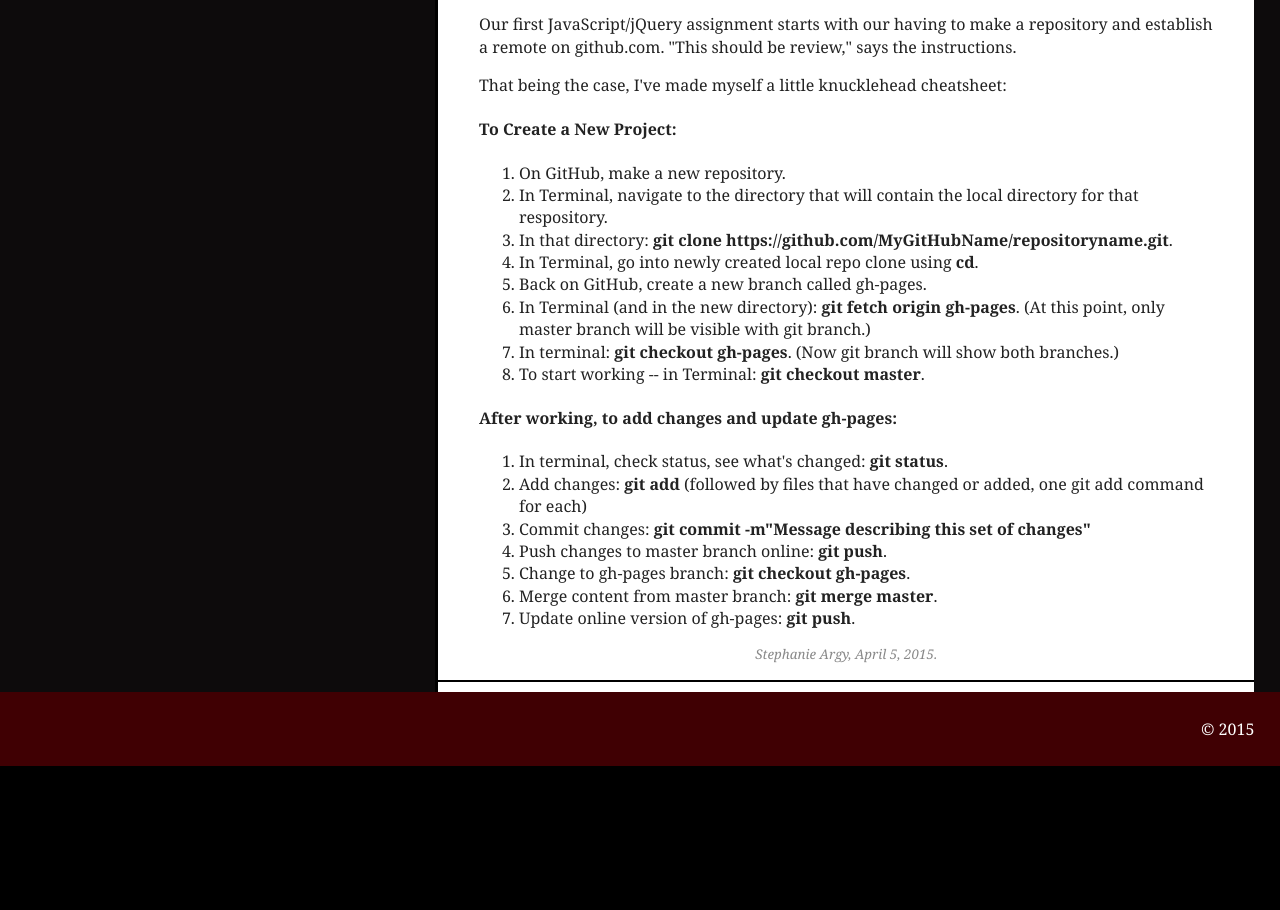
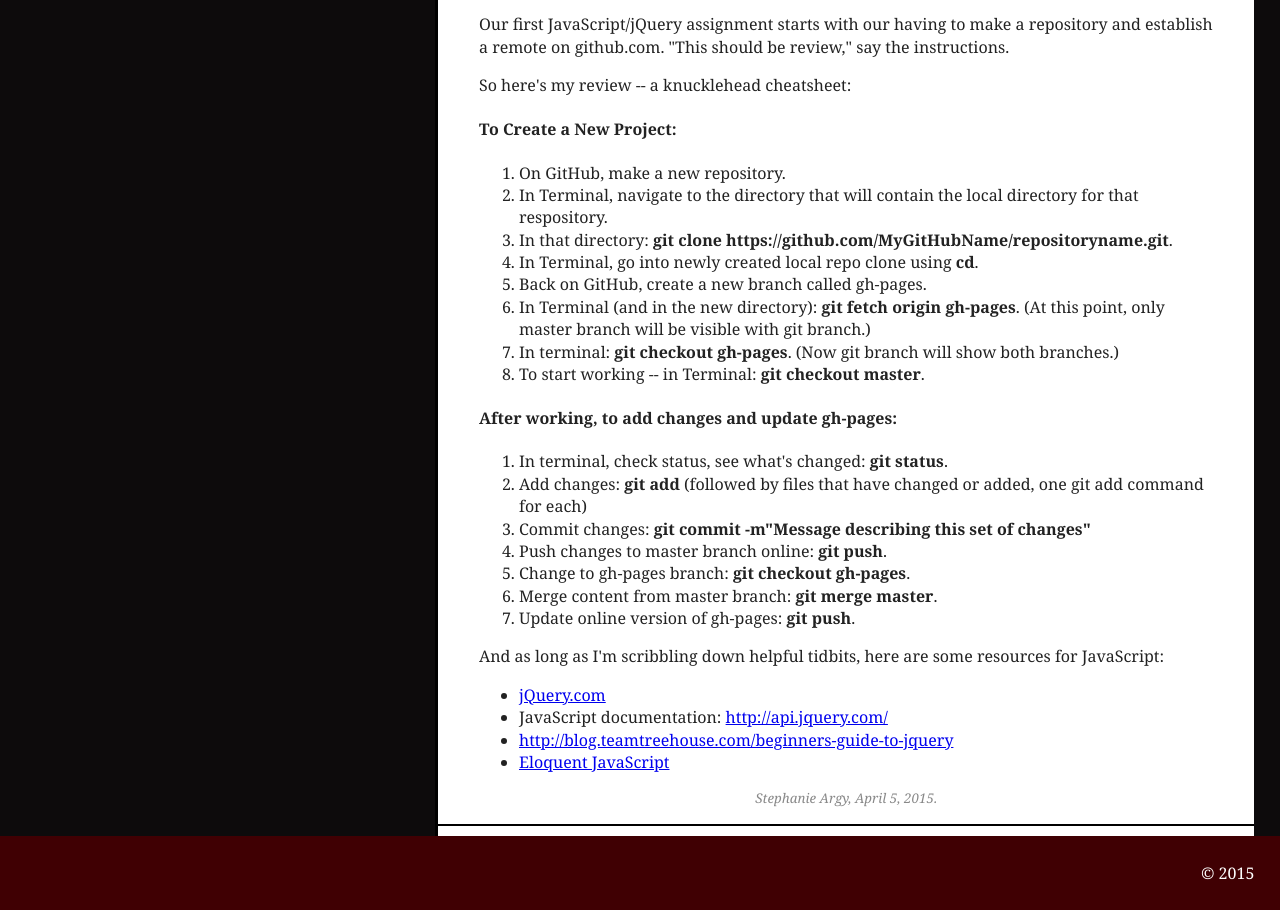
Before and after one commit to StephanieArgy/journal, a plain HTML site: page index.html in a window 1280 px wide. Shown: the part 5370-6280 px from the top of the page. Before the commit the page ends 6136 px from the top, so only its background shows below. Drawn offline with nearby package versions, Linux system fonts and the light colour scheme.

Commit message:
Added some handy-dandy JavaScript links

```diff
--- a/index.html
+++ b/index.html
@@ -215,9 +215,9 @@
               <h3>Start of Primer Pro</h3>
           </header>
             <div class="articleText">
-              <p>Our first JavaScript/jQuery assignment starts with our having to make a repository and establish a remote on github.com.  "This should be review," says the instructions.</p>
+              <p>Our first JavaScript/jQuery assignment starts with our having to make a repository and establish a remote on github.com.  "This should be review," say the instructions.</p>
               <p>
-                That being the case, I've made myself a little knucklehead cheatsheet:</p>
+                So here's my review -- a knucklehead cheatsheet:</p>
                 <h4>To Create a New Project:</h4>
                 <p>
                   <ol>
@@ -231,6 +231,7 @@
                     <li>To start working -- in Terminal: <strong>git checkout master</strong>.</li>
                   </ol>
                 </p>
+                <p>
                 <h4>After working, to add changes and update gh-pages:</h4>
                   <ol>
                     <li>In terminal, check status, see what's changed: <strong>git status</strong>.</li>
@@ -241,6 +242,16 @@
                     <li>Merge content from master branch: <strong>git merge master</strong>.</li>
                     <li>Update online version of gh-pages: <strong>git push</strong>.</li>
                   </ol>
+                </p>
+                <p>
+                  And as long as I'm scribbling down helpful tidbits, here are some resources for JavaScript:
+                  <ul>
+                    <li><a href="http://jquery.com/" target="blank">jQuery.com</a></li>
+                    <li>JavaScript documentation: <a href="http://api.jquery.com/" target="blank"> http://api.jquery.com/</a></li>
+                    <li><a href="http://blog.teamtreehouse.com/beginners-guide-to-jquery" target="blank">http://blog.teamtreehouse.com/beginners-guide-to-jquery</a></li>
+                    <li><a href="http://eloquentjavascript.net/" target="blank">Eloquent JavaScript</a></li>
+                  </ul>
+                </p>
             </div>
             <footer class="articleFooter">Stephanie Argy, April 5, 2015.</footer>
           </article>
```
